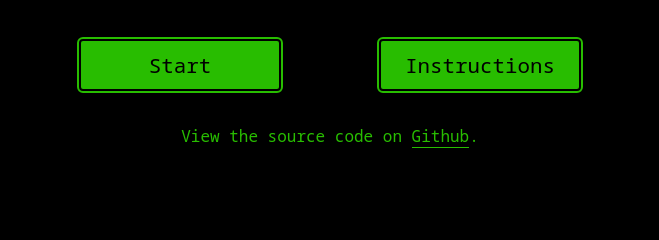
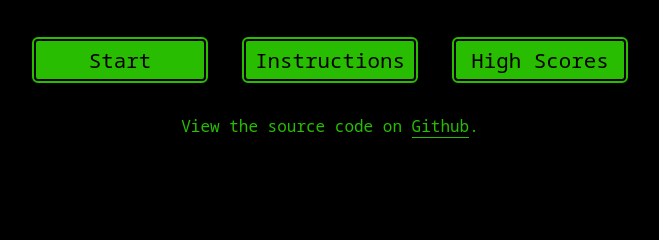
Before and after one commit to pJanks/johnnycassidy.dev, a PHP site: page /snake in a window 1280 px wide. Shown: the part 515-755 px from the top of the page, without its empty margins (310-969 px from the left). Run offline with PHP 8.4, Linux system fonts and the light colour scheme; data that the repository does not hold is empty; a stand-in replaces the project's code that opens the database connection.

Commit message:
Add high score functionality

```diff
--- a/backend/get_scores.php
+++ b/backend/get_scores.php
@@ -17,10 +17,7 @@
 
     $successMessage = "$date retrieved scores\n";
     file_put_contents('../logs/log.log', $successMessage, FILE_APPEND);
-    echo json_encode([
-      'message' => $successMessage,
-      'scores' => $scores,
-    ], JSON_PRETTY_PRINT);
+    echo json_encode($scores, JSON_PRETTY_PRINT);
   } catch(PDOException $e) {
     $errorMessage = $date . ' ERROR UPDATING scores TABLE: ' . $e->getMessage() . ' line: ' . $e->getLine() . "\n";
     file_put_contents('../logs/error.log', $errorMessage, FILE_APPEND);
--- a/global.css
+++ b/global.css
@@ -1,5 +1,5 @@
 @import url('https://fonts.googleapis.com/css2?family=Montserrat:wght@100;500;600;700&display=swap');
-@import url('https://fonts.googleapis.com/css2?family=Noto+Sans+Mono:wght@300&display=swap');
+@import url('https://fonts.googleapis.com/css2?family=Noto+Sans+Mono:wght@300;600&display=swap');
 
 /***
     The new CSS reset - version 1.7.2 (last updated 23.6.2022)
--- a/views/snake/index.html
+++ b/views/snake/index.html
@@ -13,10 +13,11 @@
   <section class="snake-game-buttons-wrapper">
     <button class="start-or-reset-game-button game-button">Start</button>
     <button class="view-instructions-button game-button">Instructions</button>
+    <button class="view-hi-scores-button game-button">High Scores</button>
   </section>
-  <section class="link-to-github-wrapper">
+  <span class="link-to-github-wrapper">
     View the source code on <a class="link-to-github" href="https://github.com/pJanks/snakeProject">Github</a>.
-  </section>
+  </span>
 </section>
 <section class ="game-over-modal hidden">
   <h2 class="game-over-text game-over">GAME OVER!</h2>
@@ -30,3 +31,45 @@
   </p>
   <button class="close-instructions-button game-button">Close</button>
 </section>
+<section class="hi-scores-modal hidden">
+  <table class="hi-scores-table">
+    <thead>
+      <tr>
+        <th class="hi-scores-table-header" colspan="1">High Scores</th>
+      </tr>
+    </thead>
+    <tbody>
+      <tr class="hi-scores-table-row">
+        <td class="hi-scores-table-data table-data-0">0</td>
+      </tr>
+      <tr class="hi-scores-table-row">
+        <td class="hi-scores-table-data table-data-1">0</td>
+      </tr>
+      <tr class="hi-scores-table-row">
+        <td class="hi-scores-table-data table-data-2">0</td>
+      </tr>
+      <tr class="hi-scores-table-row">
+        <td class="hi-scores-table-data table-data-3">0</td>
+      </tr>
+      <tr class="hi-scores-table-row">
+        <td class="hi-scores-table-data table-data-4">0</td>
+      </tr>
+      <tr class="hi-scores-table-row">
+        <td class="hi-scores-table-data table-data-5">0</td>
+      </tr>
+      <tr class="hi-scores-table-row">
+        <td class="hi-scores-table-data table-data-6">0</td>
+      </tr>
+      <tr class="hi-scores-table-row">
+        <td class="hi-scores-table-data table-data-7">0</td>
+      </tr>
+      <tr class="hi-scores-table-row">
+        <td class="hi-scores-table-data table-data-8">0</td>
+      </tr>
+      <tr class="hi-scores-table-row">
+        <td class="hi-scores-table-data table-data-9"></td>
+      </tr>
+    </tbody>
+  </table>
+  <button class="close-hi-scores-button game-button">Close</button>
+</section>
--- a/views/snake/snake.css
+++ b/views/snake/snake.css
@@ -92,7 +92,7 @@ body {
 .snake-game-buttons-wrapper {
   align-items: center;
   display: flex;
-  justify-content: space-around;
+  justify-content: space-between;
   padding: 30px 0;
   width: 600px;
 }
@@ -104,9 +104,9 @@ body {
   color: #000;
   font-size: 130%;
   font-weight: 300;
-  padding: 10px;
+  padding: 5px;
   text-align: center;
-  width: 35%;
+  width: 30%;
 }
 
 .game-button:hover {
--- a/views/snake/snake.js
+++ b/views/snake/snake.js
@@ -2,9 +2,12 @@
 // each snake piece is 10px x 10px
 
 const startOrResetButton = document.querySelector('.start-or-reset-game-button');
+const viewInstructionsButton = document.querySelector('.view-instructions-button');
 const closeInstructionsButton = document.querySelector('.close-instructions-button');
-const viewInstructionsButton = document.querySelector('.view-instructions-button');
+const viewHiScoresButton = document.querySelector('.view-hi-scores-button');
+const closeHiScoresButton = document.querySelector('.close-hi-scores-button');
 const instructionsModal = document.querySelector('.game-instructions-modal');
+const hiScoresModal = document.querySelector('.hi-scores-modal');
 const gameOverModal = document.querySelector('.game-over-modal');
 const finalScore = document.querySelector('.final-score');
 const timer = document.querySelector('.timer');
@@ -12,13 +15,13 @@ const snakeBoard = document.querySelector('.snake-game-canvas');
 
 snakeBoard.addEventListener('keydown', (e) => setVelocities(e));
 startOrResetButton.addEventListener('click', (e) => handleStartOrResetButtonClick(e));
-closeInstructionsButton.addEventListener('click', (e) => handleCloseInstructionsButtonClick(e));
-viewInstructionsButton.addEventListener('click', (e) => handleInstructionsButtonClick(e));
+closeInstructionsButton.addEventListener('click', () => toggleModals(instructionsModal));
+viewInstructionsButton.addEventListener('click', () => toggleModals(instructionsModal));
+viewHiScoresButton.addEventListener('click', () => toggleModals(hiScoresModal));
+closeHiScoresButton.addEventListener('click', () => toggleModals(hiScoresModal));
 
-// prevent a user from accidentally navigating out of canvas
-snakeBoard.addEventListener('blur', () => {
-  running ? snakeBoard.focus() : null;
-});
+// prevent a user from navigating out of canvas range
+snakeBoard.addEventListener('blur', () => running ? snakeBoard.focus() : null);
 
 // create a two dimensional drawing context
 const snakeBoardContext = snakeBoard.getContext('2d');
@@ -57,14 +60,12 @@ const makeNetworkRequest = async (url, options = {}) => {
   return parsedResponse;
 }
 
-// fn to pad hrs, mins, secs with zeros where there is less than 10 for a consistent look
+// fn to pad hrs, mins, secs with zeros if there is less than 10 for a consistent look
 const padTimes = (unit) => (unit < 10 ? '0' : '') + unit;
 
 const adjustTimes = () => {
-  // add a second
   seconds++
 
-  // increment minutes at 60 seconds and reset seconds
   if (seconds === 60) {
     minutes++;
     seconds = 0;
@@ -73,7 +74,6 @@ const adjustTimes = () => {
     console.log('extra points added for a minute');
   }
 
-  // increment hours at 60 minutes and reset seconds and minutes
   if (minutes === 60) {
     hours++;
     minutes = 0;
@@ -84,18 +84,15 @@ const adjustTimes = () => {
     console.log('extra points added for an hour');
   }
 
-  // reflect current time on DOM
   timer.innerText = `${padTimes(hours)}:${padTimes(minutes)}:${padTimes(seconds)}`;
 }
 
-// choose red as initial pill color
 let pillColor = '#F00';
 
-// declare constants for board color details
 const boardBackground = '#000';
 const snakeColor = '#28BD00';
 
-// fn to return array of initial snake state for reuse on reset
+// initial snake state for reuse on reset
 // snake always begins in the middle of the board
 const getInitialSnake = () => [
   { x: 300, y: 180 },
@@ -105,13 +102,12 @@ const getInitialSnake = () => [
   { x: 260, y: 180 },
 ];
 
-// use copy for game so that original state is unchanged on reset
-let snakeCopy = getInitialSnake();
+let snake = getInitialSnake();
 
 // horizontal velocity, snake begins moving at ten pixels to the right
 let xVelocity = 10;
 
-// set vertical velocity
+// vertical velocity
 let yVelocity = 0;
 
 // update velocities based on keypresses
@@ -138,7 +134,6 @@ const setVelocities = (e) => {
   }
 }
 
-// set game for reset or initial start
 const handleStartOrResetButtonClick = (e) => {
 
   // reset timing
@@ -148,10 +143,10 @@ const handleStartOrResetButtonClick = (e) => {
   seconds = 0;
   timer.innerHTML = `${padTimes(hours)}:${padTimes(minutes)}:${padTimes(seconds)}`;
 
-  // reset player status and start with original centered snake
+  // reset player status and start with original, centered snake
   loser = false;
   timeout = 100;
-  snakeCopy = getInitialSnake();
+  snake = getInitialSnake();
   score = 0;
   turn = 0;
   points = 100;
@@ -173,6 +168,7 @@ const handleStartOrResetButtonClick = (e) => {
 
     // disable instructions button during gameplay
     viewInstructionsButton.disabled = true;
+    viewHiScoresButton.disabled = true;
 
     // update button text
     e.target.innerText = 'Reset';
@@ -195,9 +191,11 @@ const handleStartOrResetButtonClick = (e) => {
 
     // randomly put pill on canvas
     populatePill();
+    drawSnake();
 
     // enable view instructions button
     viewInstructionsButton.disabled = false;
+    viewHiScoresButton.disabled = false;
 
     // hide game over modal
     gameOverModal.classList.add('hidden');
@@ -228,11 +226,8 @@ const handleStartOrResetButtonClick = (e) => {
   }
 }
 
-// close instructions when specifically clicking close
-const handleCloseInstructionsButtonClick = (e) => instructionsModal.classList.add('hidden');
-
 // toggle instructions on/off on instructions button click
-const handleInstructionsButtonClick = (e) => instructionsModal.classList.contains('hidden') ? instructionsModal.classList.remove('hidden') : instructionsModal.classList.add ('hidden');
+const toggleModals = (modal) => modal.classList.contains('hidden') ? modal.classList.remove('hidden') : modal.classList.add ('hidden');
 
 // reset to blank canvas
 const clearCanvas = () => {
@@ -248,7 +243,7 @@ const clearCanvas = () => {
 }
 
 // Draw the snake on the canvas
-const drawSnake = () => snakeCopy.forEach((snakePart, i) => drawSnakePart(snakePart, i));
+const drawSnake = () => snake.forEach((snakePart, i) => drawSnakePart(snakePart, i));
 
 // Draw one snake part
 const drawSnakePart = (part, i) => {
@@ -263,11 +258,10 @@ const drawSnakePart = (part, i) => {
   snakeBoardContext.strokeRect(part.x, part.y, 10, 10);
 }
 
-// method to update position of snake and velocities
 const moveSnake = () => {
 
   // condition to check if a collision occurs with one of the walls
-  if (snakeCopy[0].x + xVelocity === -10 || snakeCopy[0].x + xVelocity === 600 || snakeCopy[0].y + yVelocity === -10 || snakeCopy[0].y + yVelocity === 350) {
+  if (snake[0].x + xVelocity === -10 || snake[0].x + xVelocity === 600 || snake[0].y + yVelocity === -10 || snake[0].y + yVelocity === 350) {
     loser = true;
     running = false;
     clearInterval(interval);
@@ -275,9 +269,11 @@ const moveSnake = () => {
   }
 
   // variable describing where the snake will be next
-  const head = { x: snakeCopy[0].x + xVelocity, y: snakeCopy[0].y + yVelocity };
+  const head = {
+    x: snake[0].x + xVelocity,
+    y: snake[0].y + yVelocity,
+  };
 
-    // check to see if the snake collided with itself
     checkForTailCollision(head);
 
     // if the snake collides with a pill, randomly generate another one
@@ -286,8 +282,8 @@ const moveSnake = () => {
     } else {
 
       // add new head position and remove end of tail
-      snakeCopy.unshift(head);
-      snakeCopy.pop();
+      snake.unshift(head);
+      snake.pop();
     }
 }
 
@@ -303,22 +299,22 @@ const runGame = (e) => {
 
     if (!hiScores[9] || score > Number(hiScores[9].score)) {
       const name = prompt(`
-        Congrats, You\'ve scored in the top 10!!\n
+        Congrats, You\'ve scored in the top 10!!
         Please enter an identifier:
       `);
       const time = timer.innerText;
       insertHiScore(score, name ? name : 'anonymous', time);
     }
 
-    // enable instructions button
     viewInstructionsButton.disabled = false;
+    viewHiScoresButton.disabled = false;
 
     // clear current board
     snakeBoardContext.clearRect(0, 0, snakeBoard.width, snakeBoard.height);
 
   } else {
 
-    // repaint canvas with each call to runGame if all other conditions fail
+    // repaint canvas with each call to runGame
     setTimeout(() => {
       keyClicked = false;
       clearCanvas();
@@ -330,7 +326,7 @@ const runGame = (e) => {
   }
 }
 
-const populatePill = async (x, y) => {
+const populatePill = async (x = null, y = null) => {
 
   // declare variable to make sure the pill isn't populated on top of the snake
   let pillIsOnOrAroundSnake = false;
@@ -344,14 +340,13 @@ const populatePill = async (x, y) => {
     possibleY = Math.random() * 35 + 5
 
     // make sure the random coordinates are not too close or on top of the snake
-    snakeCopy.forEach(snakePart => {
+    snake.forEach(snakePart => {
       if (possibleX * 10 - snakePart.x <= 5 && possibleX * 10 - snakePart.x >= -5 && possibleY * 10 - snakePart.y <= 5 && possibleY * 10 - snakePart.y >= -5) {
         pillIsOnOrAroundSnake = true;
       }
     });
 
     // make sure random coordinates are not off the border
-    // may not need this ??
     if (possibleX * 10 < 5 || possibleX * 10 > 595 || possibleY * 10 < 5 || possibleY * 10 > 345 || pillIsOnOrAroundSnake) {
       populatePill();
       return;
@@ -370,10 +365,18 @@ const populatePill = async (x, y) => {
   snakeBoardContext.fill();
   snakeBoardContext.closePath();
 
-  hiScores ??= await getHiScores();
+  hiScores ??= await makeNetworkRequest('/backend/get_scores.php');
+  populateHiScores();
 }
 
-// assess if snake has collided with a pill
+const populateHiScores = () => {
+  for (let i = 0; i < 10; i++) {
+    const hiScore = hiScores[i] ?? { name: 'EMPTY', score: '0', time: '00:00:00' };
+    const hiScoreRow = document.querySelector(`.table-data-${i}`);
+    hiScoreRow.innerHTML += `${i + 1}. ${hiScore.name} - ${hiScore.score} - ${hiScore.time}`;
+  }
+}
+
 const checkForPillCollision = (head) => {
   if ((xVelocity && head.x + 5 === pillXValue) && head.y + 5 === pillYValue || (yVelocity && head.y + 5 === pillYValue) && head.x + 5 === pillXValue) {
 
@@ -381,15 +384,10 @@ const checkForPillCollision = (head) => {
     pillColor === '#F00' ? pillColor = '#00F' : pillColor = '#F00';
 
     // add head without removing end of tail to grow snake
-    snakeCopy.unshift(head);
+    snake.unshift(head);
 
-    // increment user score
     score += points;
-
-    // add one to points for effect in high scores
     points++;
-
-    // increment turn
     turn++;
 
     // gradually speed up movement of the snake
@@ -406,19 +404,13 @@ const checkForPillCollision = (head) => {
   }
 }
 
-// assess if snake has collided with itself
 const checkForTailCollision = (head) => {
-  snakeCopy.forEach(snakePart => {
+  snake.forEach(snakePart => {
     if (head.x === snakePart.x && head.y === snakePart.y) {
       loser = true;
       clearInterval(interval);
     }
   });
-}
-
-const getHiScores = async () => {
-  const getHiScoresResponse = await makeNetworkRequest('/backend/get_scores.php');
-  return getHiScoresResponse.scores;
 }
 
 const insertHiScore = (score, name, time) => {
```
Also changed, not shown: other parts of views/snake/snake.css (+44 -0 lines).
